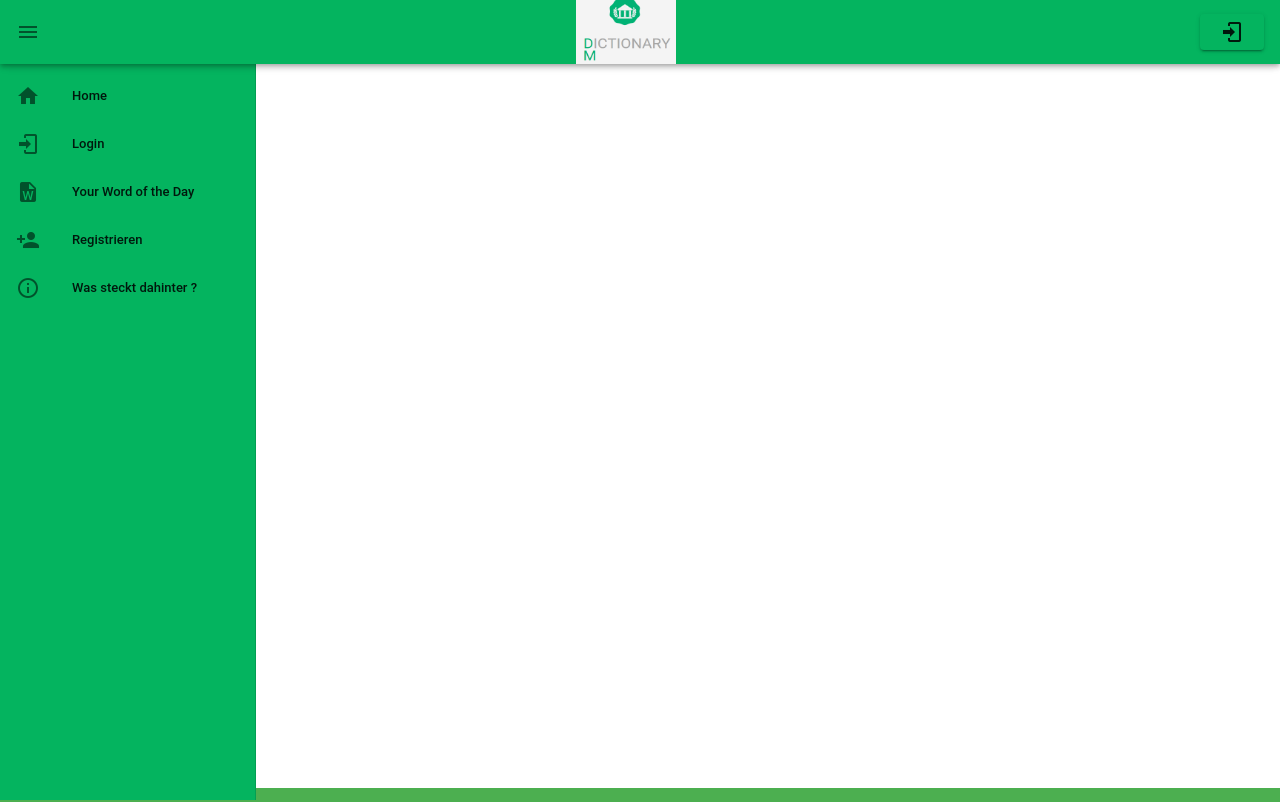
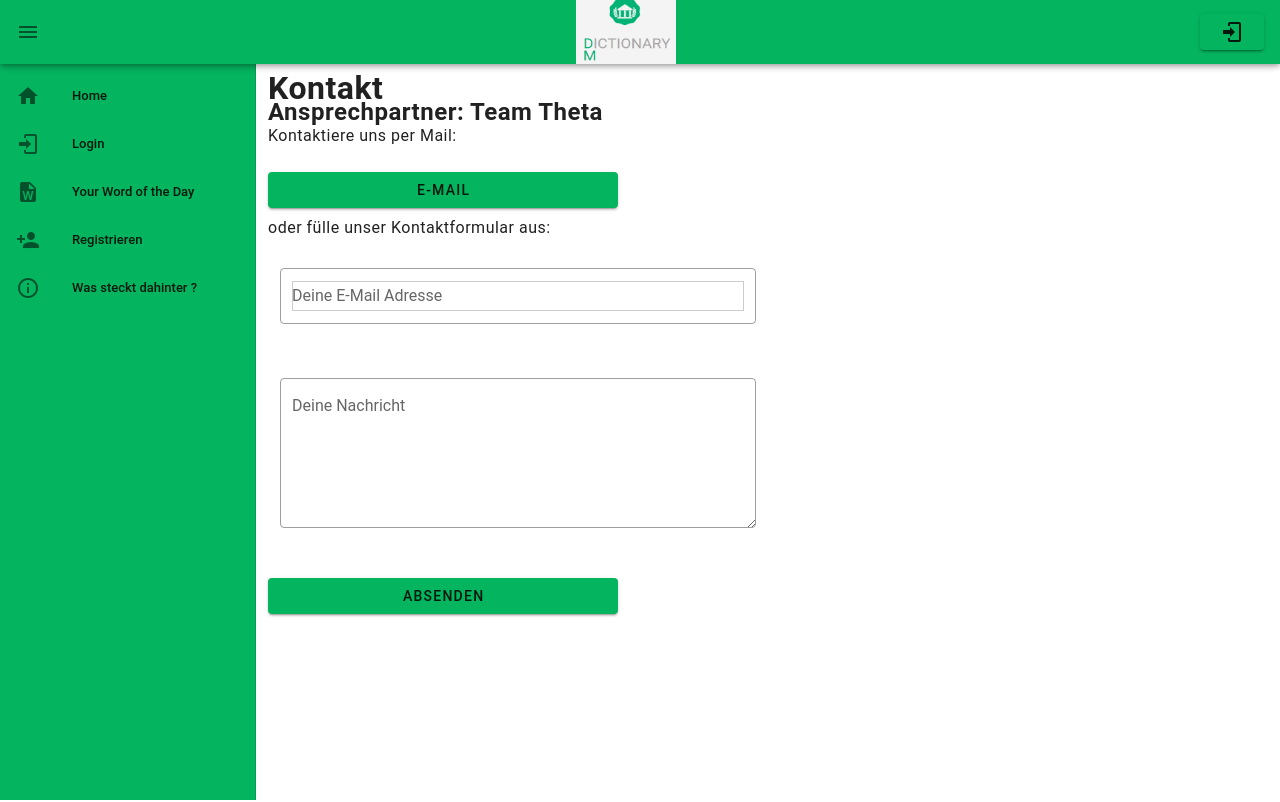
Before and after one commit to hfu-gis/Theta, a Vue app: page /#/Kontakt in a window 1280 px wide. Before the commit this address led to /#/. Shown: the top 802 px of the page. Built offline with nearby package versions, Linux system fonts and the light colour scheme; a small style sheet from the web is missing.

Commit message:
KontaktSeite bearbeitet

```diff
--- a/src/views/Kontakt.vue
+++ b/src/views/Kontakt.vue
@@ -2,10 +2,14 @@
     <div class="body-1">
         <h1>Kontakt</h1>
         <div>
-
+            <v-form>
+                <v-container>
+                    <v-row>
         <h2>Ansprechpartner: Team Theta</h2>
-
-        <h3>Kontaktiere uns per Mail:</h3>
+                    </v-row>
+                </v-container>
+            </v-form>
+        <p>Kontaktiere uns per Mail:</p>
         </div>
         <a href="mailto: dm.dictionary-support.de">
             <v-btn
@@ -14,17 +18,31 @@
                        oneclick="e-mail">E-Mail
                 </v-btn>
         </a>
-        <h3>oder fülle unser Kontaktformular aus:</h3>
 
-            <h4> Deine E-Mail-Adresse</h4>
-            <div>
+        <p> oder fülle unser Kontaktformular aus:</p>
 
-            <input type="Text" name="WordBox" id="wordbox" >
-    </div>
-
-            <h4> Deine Nachricht</h4>
-        <input type="Text" name="WordBox" id="wordbox" >
-
+                <v-form>
+                    <v-container>
+                        <v-row>
+                            <v-col cols="12" sm="6" >
+                                <v-text-field
+                                        label="Deine E-Mail Adresse"
+                                        outlined
+                                ></v-text-field>
+                            </v-col>
+                        </v-row>
+                <v-row>
+                    </v-col>
+                    <v-col cols="12" md="6">
+                        <v-textarea
+                                outlined
+                                name="input-7-4"
+                                label="Deine Nachricht"
+                        ></v-textarea>
+                    </v-col>
+                </v-row>
+            </v-container>
+        </v-form>
             <v-btn align-center
                    color="#04B45F"
                    oneclick="absenden">absenden
@@ -40,18 +58,6 @@
 </script>
 
 <style scoped>
-    h1 {
-        text-align: center;
-    }
-    h2 {
-        text-align: center;
-    }
-    h3 {
-        text-align: center;
-    }
-    h4 {
-        text-align: center;
-    }
 
     #wordbox {
         /*opacity: 0;*/
```
